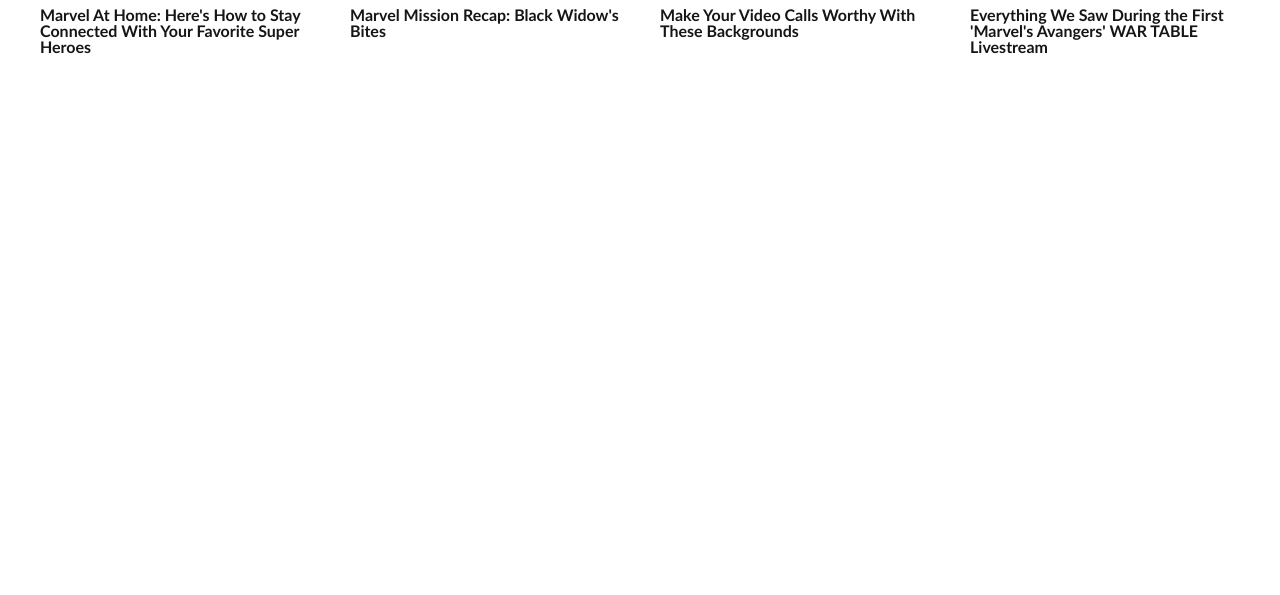
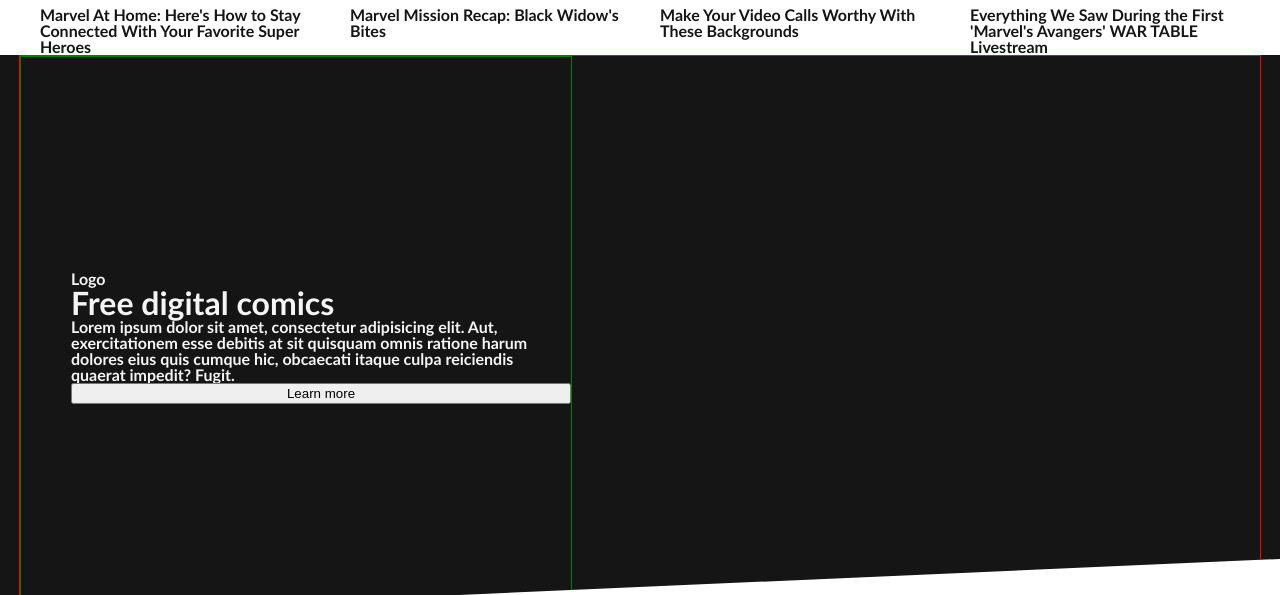
Before and after one commit to JuanHeis/marvel, a plain HTML site: page index.html in a window 1280 px wide. Shown: the part 1139-1734 px from the top of the page. Before the commit the page ends 1195 px from the top, so only its background shows below. Drawn offline with Linux system fonts and the light colour scheme.

Commit message:
Sin la imagen el texto esta donde debe. Banner

```diff
--- /dev/null
+++ b/css/bannersintermedio/banner.css
@@ -0,0 +1,41 @@
+.banner{
+    background-color: #151515;
+    clip-path: polygon(0 0, 100% 0%, 100% 90%, 0% 100%);
+    height: 560px;
+    position: relative;
+}
+.banner-image{
+    background-position: right;
+    background-repeat: no-repeat;
+    background-size: 55%;
+    height: 100%;
+    width: 100%;
+}
+#digital-comics{
+    display: block;
+}
+.info-banner{
+    height: 100%;
+    justify-self: left;
+    max-width: 500px;
+    margin-right: auto;
+    padding-left: 50px;
+    color: whitesmoke;
+    display: flex;
+    flex-direction: column;
+    justify-content: center;
+    border: 1px solid green;
+}
+.info-banner-title{
+    font-size: 2rem;
+}
+
+.digital-comics-custom-img{
+    background-image: url('https://terrigen-cdn-dev.marvel.com/content/prod/1x/june_free_marvel_unlimited_comics_02.jpg');
+}
+.banner-container{
+    height: 100%;
+    border: 1px solid red;
+    position: relative;
+    margin: auto;
+}
--- a/css/carousel/carousel.css
+++ b/css/carousel/carousel.css
@@ -1,6 +1,7 @@
 .carousel{
-    background-image: url('https://i.annihil.us/u/prod/marvel/images/OpenGraph-TW-1200x630.jpg');
+    background-image: url('https://i.ytimg.com/vi/MPTaUV6gVg8/maxresdefault.jpg');
     background-color: white;
+    background-size: cover;
     clip-path: polygon(0 0, 100% 0%, 100% 90%, 0% 100%);
     position: relative;
     z-index: -5;
--- a/css/main.css
+++ b/css/main.css
@@ -17,3 +17,7 @@
     grid-template-rows: auto auto auto;
     grid-gap: 10px;
 }
+
+.wrapper1240{
+    max-width: 1240px;
+}
--- a/index.html
+++ b/index.html
@@ -2,6 +2,7 @@
 <html lang="en">
 
 <head>
+    <link rel="stylesheet" href="css/bannersintermedio/banner.css">
     <link rel="stylesheet" href="css/marvelathome/marvelathome.css">
     <link rel="stylesheet" href="css/carousel/carousel.css">
     <link rel="stylesheet" href="css/Header/header-menu.css">
@@ -141,6 +142,32 @@
             </div>
         </div>
     </section>
+
+    <section id='digital-comics'>
+        <div class="banner">
+            <div class="banner-container  wrapper1240">
+                <div class="info-banner">
+                    <div class="info-banner-logo">
+                        Logo
+                    </div>
+                    <div class="info-banner-title">
+                        Free digital comics
+                    </div>
+                    <div class="info-banner-description">
+                        Lorem ipsum dolor sit amet, consectetur adipisicing elit. Aut, exercitationem esse debitis at
+                        sit quisquam omnis ratione harum dolores eius quis cumque hic, obcaecati itaque culpa reiciendis
+                        quaerat impedit? Fugit.
+                    </div>
+                    <button class="info-banner-button">
+                        Learn more
+                    </button>
+                </div>
+            </div>
+            <div class="digital-comics-custom-img">
+
+            </div>
+        </div>
+    </section>
 </body>
 
 </html>
```
